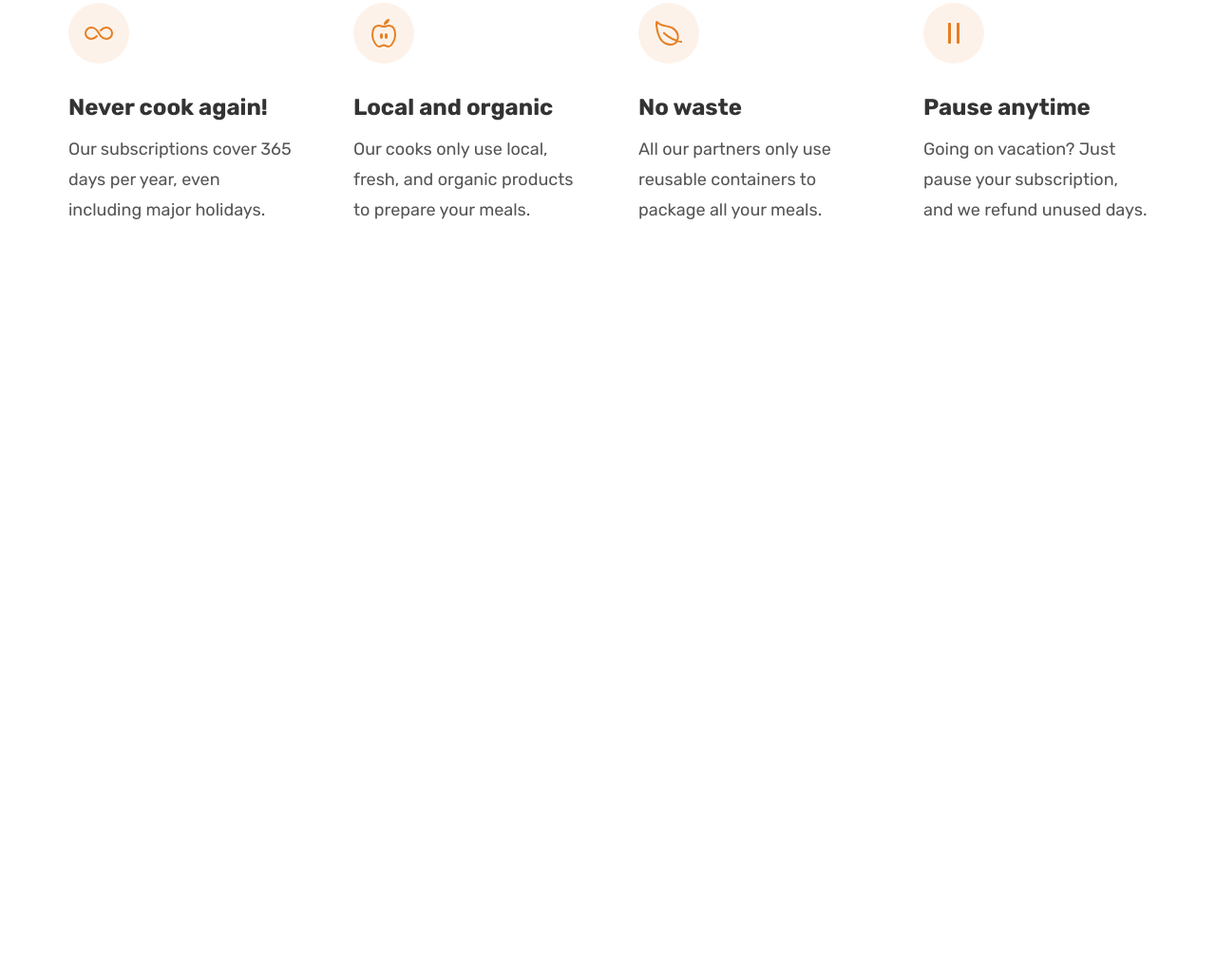
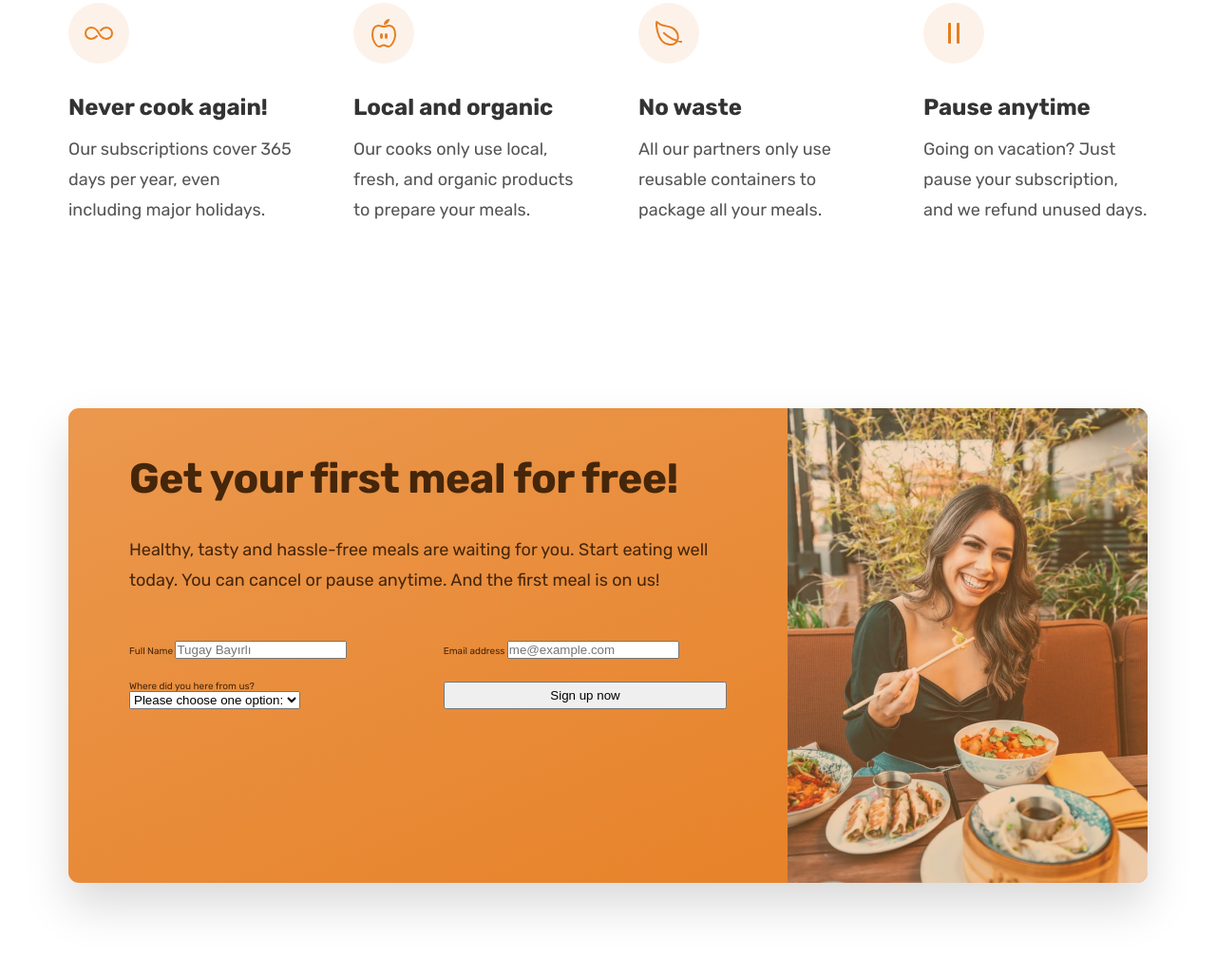
Before and after one commit to tgybyrl/omnifood, a plain HTML site: page index.html in a window 1280 px wide. Shown: the part 5622-6648 px from the top of the page at 95% size. Before the commit the page ends 5956 px from the top, so only its background shows below. Drawn offline with nearby package versions, Linux system fonts and the light colour scheme.

Commit message:
CTA structure

```diff
--- a/css/general.css
+++ b/css/general.css
@@ -27,6 +27,7 @@ Paragraph default: 1.6
 - Tints:
 #fdf2e9
 #fae5d3
+#eb984e
 - Shades: #cf711f
 - Accents:
 - Greys:
@@ -35,6 +36,9 @@ Paragraph default: 1.6
 #333
 
 --- 05 SHADOWS
+
+0 2.4rem 4.8rem rgba(0, 0, 0, 0.075);
+
 
 --- 06 BORDER-RADIUS
 
--- a/css/style.css
+++ b/css/style.css
@@ -368,7 +368,7 @@
 }
 
 /******************************/
-/* PRICINg SECTION */
+/* PRICING SECTION */
 /******************************/
 
 .section-pricing {
@@ -477,3 +477,59 @@
   font-size: 1.8rem;
   line-height: 1.8;
 }
+
+/******************************/
+/* CTA SECTION */
+/******************************/
+
+.section-cta {
+  padding: 9.6rem 0;
+}
+
+.cta {
+  display: grid;
+  overflow: hidden;
+  grid-template-columns: 2fr 1fr;
+  /* background-color: #e67e22; */
+  box-shadow: 0 2.4rem 4.8rem rgba(0, 0, 0, 0.15);
+  border-radius: 11px;
+
+  background-image: linear-gradient(to right bottom, #eb984e, #e67e22);
+
+  /* temp */
+  height: 50rem;
+}
+
+.cta-text-box {
+  padding: 4.8rem 6.4rem 6.4rem 6.4rem;
+  color: #45260a;
+}
+
+.cta .heading-secondary {
+  color: #45260a;
+  margin-bottom: 3.2rem;
+}
+
+.cta-text {
+  font-size: 1.8rem;
+  line-height: 1.8;
+  margin-bottom: 4.8rem;
+}
+
+.cta-img-box {
+  background-image: linear-gradient(
+      to right bottom,
+      rgba(235, 151, 78, 0.35),
+      rgba(230, 125, 34, 0.35)
+    ),
+    url("../img/eating.jpg");
+  background-size: cover;
+  background-position: center;
+}
+
+.cta-form {
+  display: grid;
+  grid-template-columns: 1fr 1fr;
+  column-gap: 3.2rem;
+  row-gap: 2.4rem;
+}
--- a/index.html
+++ b/index.html
@@ -519,6 +519,62 @@
           </div>
         </div>
       </section>
+
+      <section class="section-cta">
+        <div class="container">
+          <div class="cta">
+            <div class="cta-text-box">
+              <h2 class="heading-secondary">Get your first meal for free!</h2>
+              <p class="cta-text">
+                Healthy, tasty and hassle-free meals are waiting for you. Start
+                eating well today. You can cancel or pause anytime. And the
+                first meal is on us!
+              </p>
+
+              <form class="cta-form" action="#">
+                <div>
+                  <label for="full-name">Full Name</label>
+                  <input
+                    id="full-name"
+                    type="text"
+                    placeholder="Tugay Bayırlı"
+                    required
+                  />
+                </div>
+
+                <div>
+                  <label for="email">Email address</label>
+                  <input
+                    id="email"
+                    type="email"
+                    placeholder="me@example.com"
+                    required
+                  />
+                </div>
+
+                <div>
+                  <label for="select-where">Where did you here from us?</label>
+                  <select id="select-where" required>
+                    <option value="">Please choose one option:</option>
+                    <option value="friends">Friends and family</option>
+                    <option value="youtube">Youtube video</option>
+                    <option value="podcast">Podcast</option>
+                    <option value="ad">Facebook ad</option>
+                    <option value="others">Others</option>
+                  </select>
+                </div>
+
+                <button class="btn">Sign up now</button>
+              </form>
+            </div>
+            <div
+              class="cta-img-box"
+              role="img"
+              aria-label="Woman enjoying food"
+            ></div>
+          </div>
+        </div>
+      </section>
     </main>
     <script
       type="module"
```
